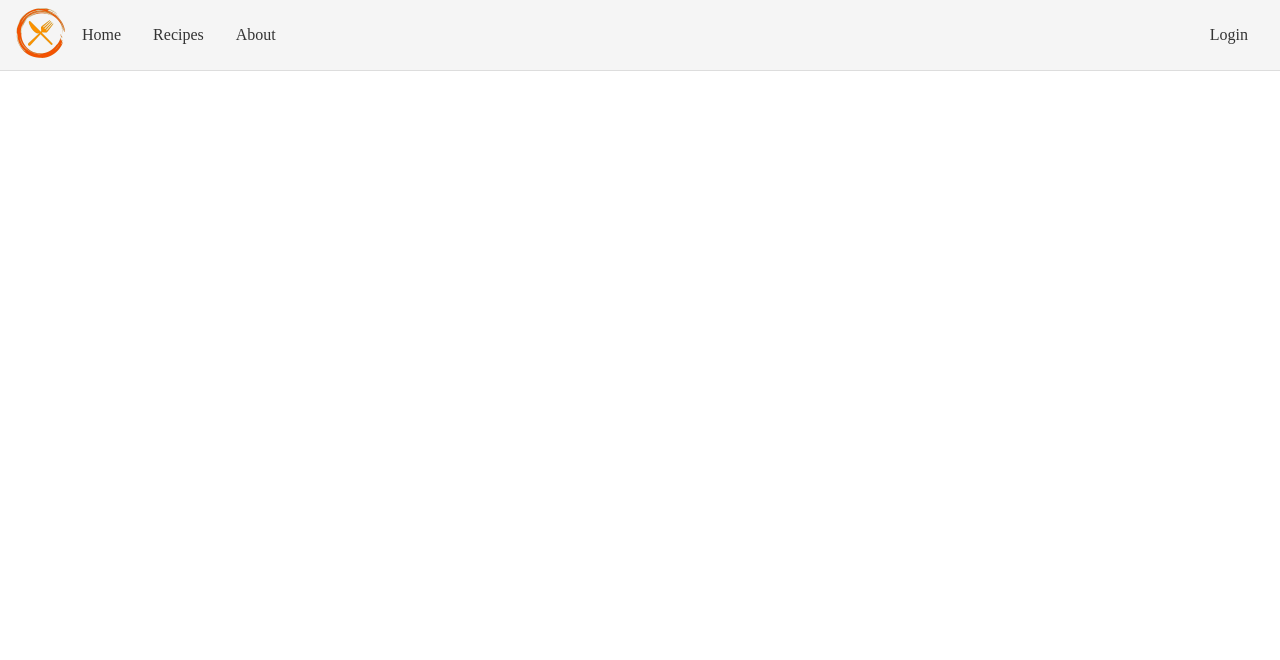
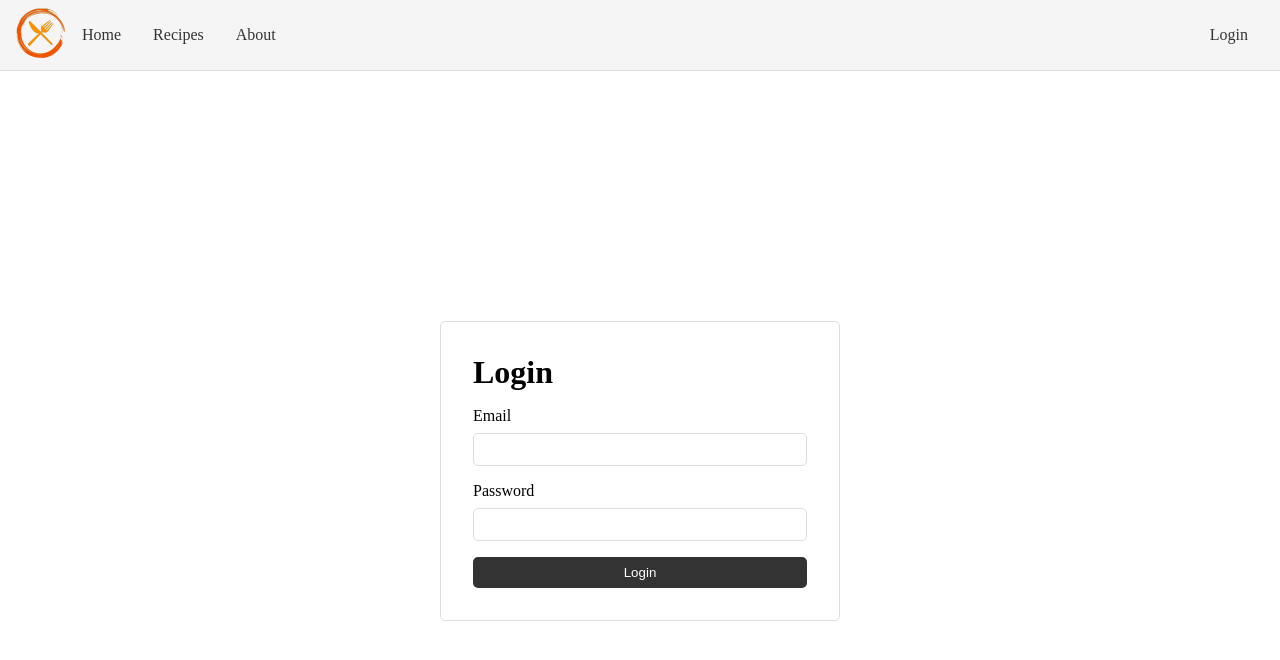
Before and after one commit to RecipeMS/RecipeFrontEnd, a Vue app: page /login in a window 1280 px wide. Shown: the top 660 px of the page. Built offline with nearby package versions, Linux system fonts and the light colour scheme.

Commit message:
Add login page

```diff
--- a/src/components/NavigationBar.vue
+++ b/src/components/NavigationBar.vue
@@ -24,7 +24,7 @@ const userStore = useUserStore()
 
       <div class="nav-right">
         <ProfileDropdown v-if="userStore.isLoggedIn" />
-        <RouterLink v-if="!userStore.user" to="/login" class="nav-link">Login</RouterLink>
+        <RouterLink v-else to="/login" class="nav-link">Login</RouterLink>
       </div>
     </nav>
   </header>
--- a/src/router/index.ts
+++ b/src/router/index.ts
@@ -1,5 +1,6 @@
 import { createRouter, createWebHistory } from 'vue-router'
 import HomeView from '../views/HomeView.vue'
+import LoginView from '../views/LoginView.vue'
 
 const router = createRouter({
   history: createWebHistory(import.meta.env.BASE_URL),
@@ -8,6 +9,11 @@ const router = createRouter({
       path: '/',
       name: 'home',
       component: HomeView
+    },
+    {
+      path: '/login',
+      name: 'login',
+      component: LoginView
     }
   ]
 })
--- a/src/stores/user.ts
+++ b/src/stores/user.ts
@@ -7,6 +7,7 @@ export const useUserStore = defineStore('user', () => {
 
   const login = (newUser: User) => {
     localStorage.setItem('user', JSON.stringify(user))
+    alert('You are now logged in!')
     user.value = newUser
   }
 
--- a/src/types/models/user.type.ts
+++ b/src/types/models/user.type.ts
@@ -2,5 +2,4 @@ export type User = {
   fullName: string
   email: string
   userType: 'user' | 'admin'
-  jwt: string
 }
--- /dev/null
+++ b/src/views/LoginView.vue
@@ -0,0 +1,92 @@
+<script setup lang="ts">
+import { ref } from 'vue'
+import { useUserStore } from '@/stores/user'
+import type { User } from '@/types/models/user.type'
+
+const { login } = useUserStore()
+const username = ref('')
+const password = ref('')
+
+const handleSubmit = () => {
+  const tempUser: User = {
+    fullName: 'Gökhan Göksel',
+    email: 'gciplak@eskisehir.edu.tr',
+    userType: 'admin'
+  }
+
+  login(tempUser)
+
+}
+
+useUserStore
+</script>
+
+<template>
+  <div class="login-page">
+    <div class="login-form">
+      <h1>Login</h1>
+      <form @submit.prevent="handleSubmit">
+        <div class="form-control">
+          <label for="email">Email</label>
+          <input id="email" type="text" v-model="username" />
+        </div>
+        <div class="form-control">
+          <label for="password">Password</label>
+          <input id="password" type="password" v-model="password" />
+        </div>
+        <button type="submit">Login</button>
+      </form>
+    </div>
+  </div>
+</template>
+
+<style scoped>
+.login-page {
+  display: flex;
+  justify-content: center;
+  align-items: center;
+  height: 100vh;
+}
+
+.login-form {
+  width: 400px;
+  padding: 2rem;
+  border: 1px solid #ddd;
+  border-radius: 5px;
+}
+
+.login-form h1 {
+  margin-bottom: 1rem;
+}
+
+.form-control {
+  margin-bottom: 1rem;
+}
+
+.form-control label {
+  display: block;
+  margin-bottom: 0.5rem;
+}
+
+.form-control input {
+  width: 100%;
+  padding: 0.5rem;
+  border: 1px solid #ddd;
+  border-radius: 5px;
+}
+
+button {
+  width: 100%;
+  padding: 0.5rem;
+  border: none;
+  border-radius: 5px;
+  background-color: #333;
+  color: #fff;
+  cursor: pointer;
+}
+
+button:hover {
+  background-color: #000;
+}
+
+</style>
```
